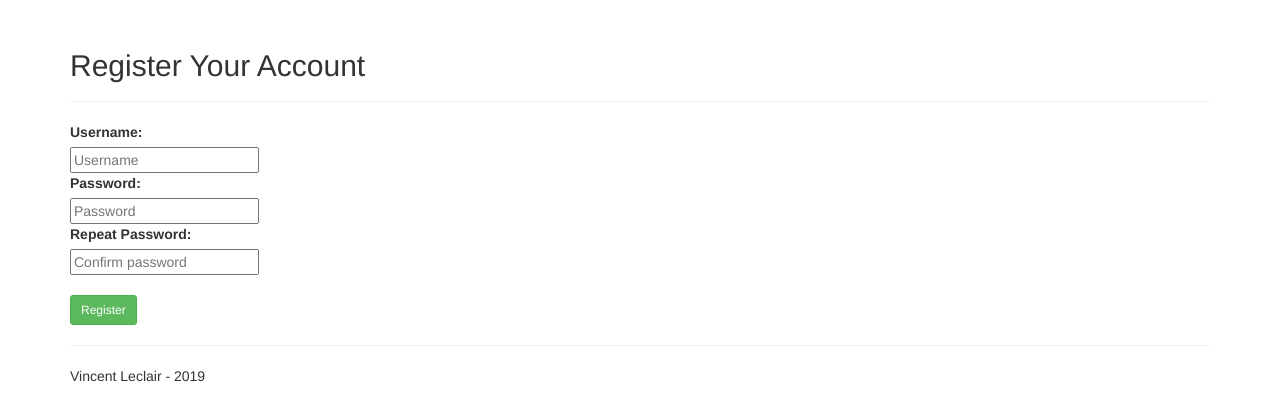
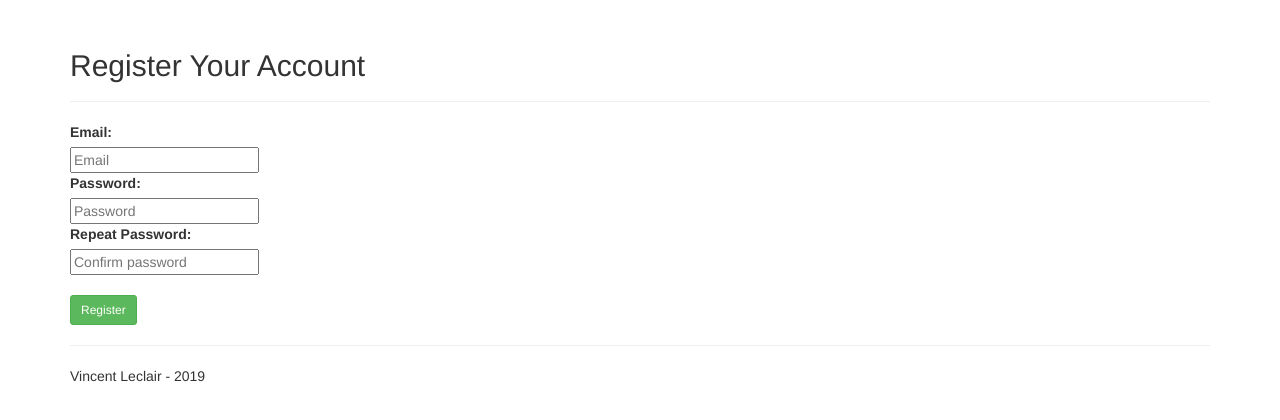
Before and after one commit to vinleclair/wd50-project1, a Flask app: page /register in a window 1280 px wide. Shown: the part 51-471 px from the top of the page. Run offline with Flask 2, Linux system fonts and the light colour scheme; some libraries are stand-ins or nearby versions.

Commit message:
Change username for email

```diff
--- a/project/models.py
+++ b/project/models.py
@@ -27,12 +27,12 @@ class User(db.Model):
     __tablename__ = 'users'
 
     user_id = db.Column(db.Integer, primary_key=True, autoincrement=True)
-    username = db.Column(db.String, unique=True, nullable=False)
+    email = db.Column(db.String, unique=True, nullable=False)
     _password = db.Column(db.Binary(60), nullable=False)
     authenticated = db.Column(db.Boolean, default=False)
 
-    def __init__(self, username, plaintext_password):
-        self.username = username
+    def __init__(self, email, plaintext_password):
+        self.email = email
         self.password = plaintext_password
         self.authenticated = False
 
--- a/project/templates/layout.html
+++ b/project/templates/layout.html
@@ -43,7 +43,7 @@
           </ul>
           <ul class="nav navbar-nav navbar-right">
             {% if current_user.is_authenticated %}
-            <li><a href="#">Welcome, {{current_user.username}}!</a></li>
+            <li><a href="#">Welcome, {{current_user.email}}!</a></li>
             {% else %}
             <li><a href="#">Welcome!</a></li>
             {% endif %}
--- a/project/templates/login.html
+++ b/project/templates/login.html
@@ -10,7 +10,7 @@
     <form action="{{ url_for('users.login') }}" method="post">
     {{ form.csrf_token }}
     <dl>
-      {{ render_field(form.username, placeholder="Username") }}
+      {{ render_field(form.email, placeholder="Email") }}
       {{ render_field(form.password, placeholder="Password") }}
     </dl>
     <button class="btn btn-sm btn-success" type="submit">Log In</button>
--- a/project/templates/register.html
+++ b/project/templates/register.html
@@ -9,7 +9,7 @@
 <form action="{{ url_for('users.register') }}" method="post">
     {{ form.csrf_token }}
     <dl>
-      {{ render_field(form.username, placeholder="Username") }}
+      {{ render_field(form.email, placeholder="Email") }}
       {{ render_field(form.password, placeholder="Password") }}
       {{ render_field(form.confirm, placeholder="Confirm password") }}
     </dl>
--- a/project/users/forms.py
+++ b/project/users/forms.py
@@ -4,10 +4,10 @@ from wtforms.validators import DataRequired, Length, EqualTo, Email
 
 
 class RegisterForm(FlaskForm):
-    username = StringField('Username', validators=[DataRequired(), Length(min=3, max=40)])
+    email = StringField('Email', validators=[DataRequired(), Email(), Length(min=6, max=40)])
     password = PasswordField('Password', validators=[DataRequired(), Length(min=6, max=40)])
     confirm = PasswordField('Repeat Password', validators=[DataRequired(), EqualTo('password')])
 
 class LoginForm(FlaskForm):
-    username = StringField('Username', validators=[DataRequired(), Length(min=3, max=40)])
+    email = StringField('Email', validators=[DataRequired(), Email(), Length(min=6, max=40)])
     password = PasswordField('Password', validators=[DataRequired()])
--- a/project/users/views.py
+++ b/project/users/views.py
@@ -29,7 +29,7 @@ def register():
     if request.method == 'POST':
         if form.validate_on_submit():
             try:
-                new_user = User(form.username.data, form.password.data)
+                new_user = User(form.email.data, form.password.data)
                 new_user.authenticated = True
                 db.session.add(new_user)
                 db.session.commit()
@@ -37,7 +37,7 @@ def register():
                 return redirect(url_for('books.index'))
             except IntegrityError:
                 db.session.rollback()
-                flash('ERROR! Username ({}) already exists.'.format(form.username.data), 'error')
+                flash('ERROR! Username ({}) already exists.'.format(form.email.data), 'error')
     return render_template('register.html', form=form)
 
 @users_blueprint.route('/login', methods=['GET', 'POST'])
@@ -45,13 +45,13 @@ def login():
     form = LoginForm(request.form)
     if request.method == 'POST':
         if form.validate_on_submit():
-            user = User.query.filter_by(username=form.username.data).first()
+            user = User.query.filter_by(email=form.email.data).first()
             if user is not None and user.is_correct_password(form.password.data):
                 user.authenticated = True
                 db.session.add(user)
                 db.session.commit()
                 login_user(user)
-                flash('Thanks for logging in, {}'.format(current_user.username))
+                flash('Thanks for logging in, {}'.format(current_user.email))
                 return redirect(url_for('books.index'))
             else:
                 flash('ERROR! Incorrect login credentials.', 'error')
```
Also changed, not shown: project/tests/test_users.py (+16 -16 lines).
